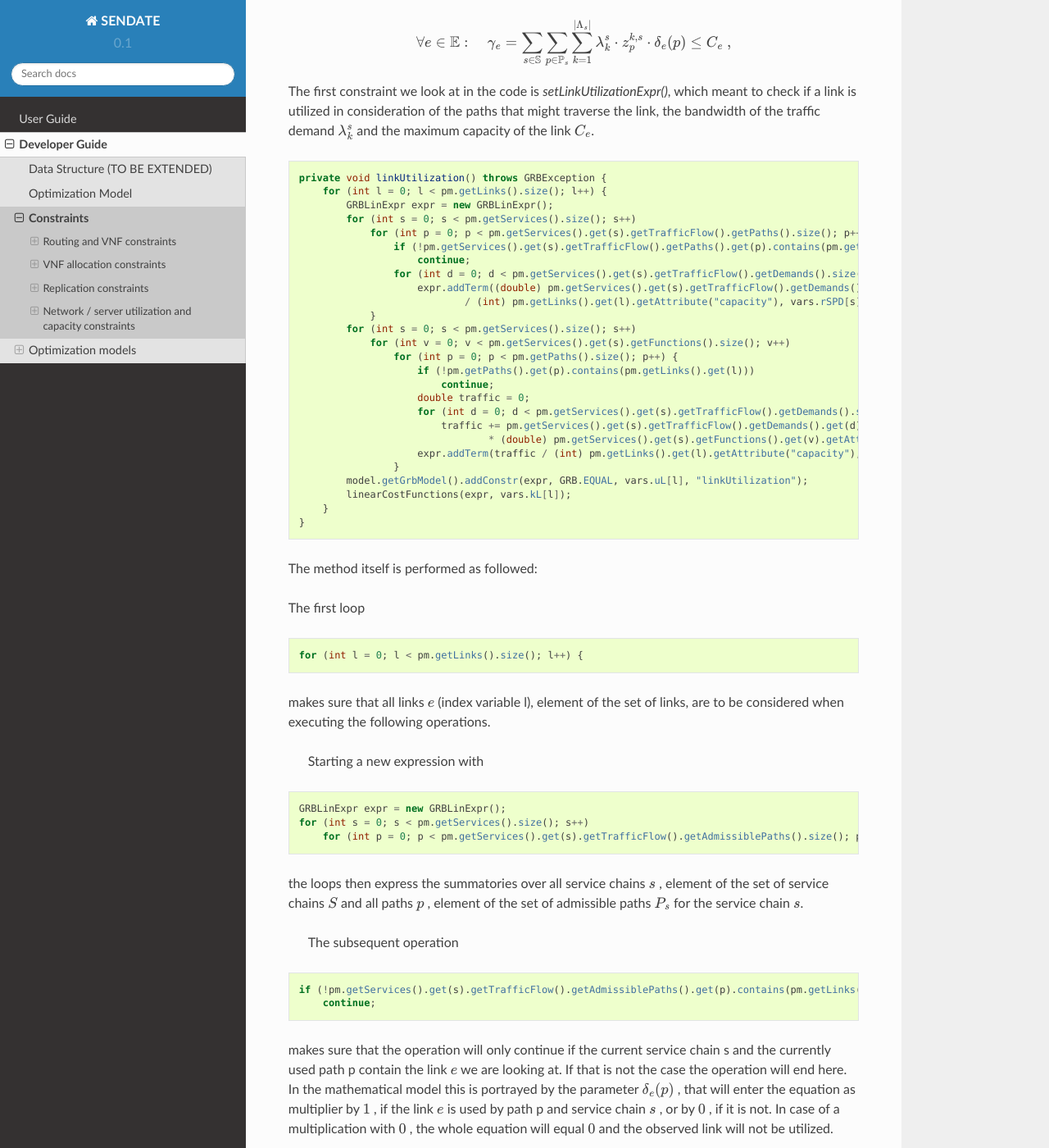
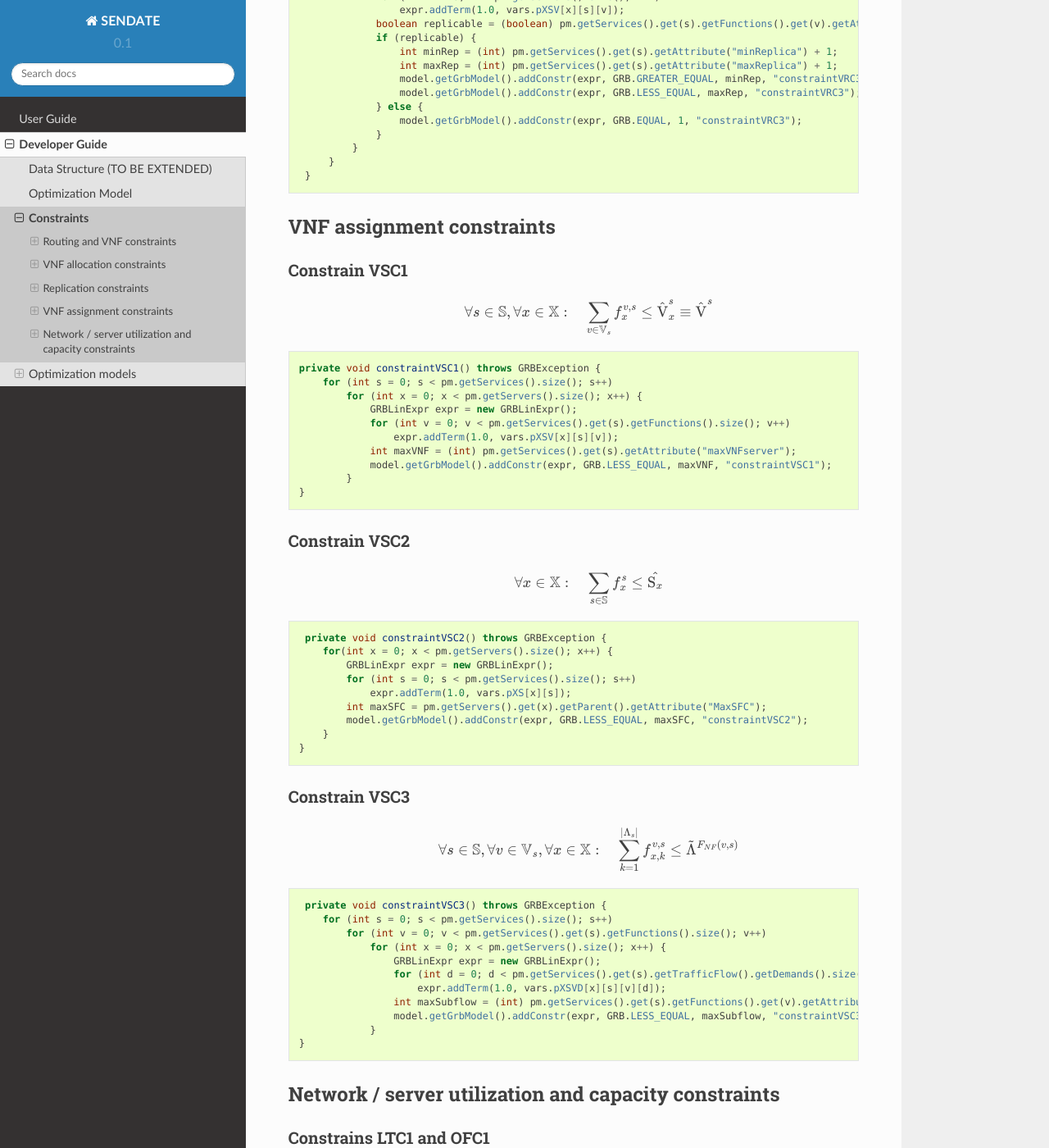
Before and after one commit to fcarp10/nsp4j-optimizer, a Sphinx documentation site: the page built from documentation/developer_guide/constraints.rst, in a window 1280 px wide and 1400 px high, scrolled down 13458 px. Shown: the whole window at 82% size. Built offline with Sphinx 7.4.7 and the Read the Docs theme 2.0.0, drawn with Linux system fonts in a browser that asks for light colours; some of the changed text lies outside the part shown.

Commit message:
docu5 17-12-2018

```diff
--- a/documentation/developer_guide/constraints.rst
+++ b/documentation/developer_guide/constraints.rst
@@ -267,6 +267,35 @@ A possible mathematical translation for this block could be
         \end{equation}
 
 Combining both inequations from the first and the second half of the method will result in the initial shown equation.
+
+
+
+Constrain VAI2
+^^^^^^^^^^^^^^
+
+.. math::
+    :nowrap:
+
+        \begin{equation}
+           \forall s \in \mathbb{S}, \forall x \in \mathbb{X}:  \quad \frac{ \sum_{ v \in \mathbb{V}_s}  f_{x}^{v,s} }  {\| \mathbb{V}_s \|} \leq  f_x^{s}  \leq \sum_{ v \in \mathbb{V}_s}  f_{x}^{v,s}
+        \end{equation}
+
+
+.. code-block:: java
+
+   private void constraintVAI2() throws GRBException {
+        for (int s = 0; s < pm.getServices().size(); s++)
+            for (int x = 0; x < pm.getServers().size(); x++) {
+                GRBLinExpr expr = new GRBLinExpr();
+                GRBLinExpr expr2 = new GRBLinExpr();
+                for (int v = 0; v < pm.getServices().get(s).getFunctions().size(); v++) {
+                    expr.addTerm(1.0, vars.pXSV[x][s][v]);
+                    expr2.addTerm(1.0 / pm.getServices().get(s).getFunctions().size(), vars.pXSV[x][s][v]);
+                }
+                model.getGrbModel().addConstr(expr, GRB.GREATER_EQUAL, vars.pXS[x][s], "constraintVAI2");
+                model.getGrbModel().addConstr(expr2, GRB.LESS_EQUAL, vars.pXS[x][s], "constraintVAI2");
+            }
+    }
 
 
 
@@ -726,7 +755,6 @@ The constrain defined by VRC1 is almost identical to constrain VRC2 described ab
 
 
 
-
 Constrain VRC3
 ^^^^^^^^^^^^^^
 
@@ -761,6 +789,88 @@ Constrain VRC3
     }
 
 
+
+
+
+VNF assignment constraints
+--------------------------
+
+Constrain VSC1
+^^^^^^^^^^^^^^
+
+
+.. math::
+    :nowrap:
+
+        \begin{equation} \label{max-server-vnf-chain}   \qquad
+        \forall s \in  \mathbb{S}, \forall x \in \mathbb{X}: \quad   \sum_{v \in  \mathbb{V}_s}  f_x^{v,s} \leq   \hat{\text{V}}^s_{x}  \equiv \hat{\text{V}}^s
+        \end{equation}
+
+
+.. code-block:: java
+
+    private void constraintVSC1() throws GRBException {
+        for (int s = 0; s < pm.getServices().size(); s++)
+            for (int x = 0; x < pm.getServers().size(); x++) {
+                GRBLinExpr expr = new GRBLinExpr();
+                for (int v = 0; v < pm.getServices().get(s).getFunctions().size(); v++)
+                    expr.addTerm(1.0, vars.pXSV[x][s][v]);
+                int maxVNF = (int) pm.getServices().get(s).getAttribute("maxVNFserver");
+                model.getGrbModel().addConstr(expr, GRB.LESS_EQUAL, maxVNF, "constraintVSC1");
+            }
+    }
+
+
+Constrain VSC2
+^^^^^^^^^^^^^^
+
+.. math::
+    :nowrap:
+
+        \begin{equation} \label{max-server-SFC-chain}   \qquad
+         \forall x \in \mathbb{X}: \quad   \sum_{s \in  \mathbb{S}}  f_x^s \leq  \hat{\text{S}_x}
+        \end{equation}
+
+
+.. code-block:: java
+
+     private void constraintVSC2() throws GRBException {
+        for(int x = 0; x < pm.getServers().size(); x++) {
+            GRBLinExpr expr = new GRBLinExpr();
+            for (int s = 0; s < pm.getServices().size(); s++)
+                expr.addTerm(1.0, vars.pXS[x][s]);
+            int maxSFC = pm.getServers().get(x).getParent().getAttribute("MaxSFC");
+            model.getGrbModel().addConstr(expr, GRB.LESS_EQUAL, maxSFC, "constraintVSC2");
+        }
+    }
+
+
+
+
+Constrain VSC3
+^^^^^^^^^^^^^^
+
+.. math::
+    :nowrap:
+
+        \begin{equation} \label{max-flow-vnf}  \qquad
+             \forall s \in \mathbb{S}, \forall v \in {\mathbb{V}_s}, \forall x \in \mathbb{X} :   \quad      \sum_{k=1}^{| \Lambda_s|}  f_{x,k}^{v,s} \leq     \tilde{\Lambda}^{F_{NF}(v,s)}
+        \end{equation}
+
+
+.. code-block:: java
+
+     private void constraintVSC3() throws GRBException {
+        for (int s = 0; s < pm.getServices().size(); s++)
+            for (int v = 0; v < pm.getServices().get(s).getFunctions().size(); v++)
+                for (int x = 0; x < pm.getServers().size(); x++) {
+                    GRBLinExpr expr = new GRBLinExpr();
+                    for (int d = 0; d < pm.getServices().get(s).getTrafficFlow().getDemands().size(); d++)
+                        expr.addTerm(1.0, vars.pXSVD[x][s][v][d]);
+                    int maxSubflow = (int) pm.getServices().get(s).getFunctions().get(v).getAttribute("maxsubflows");
+                    model.getGrbModel().addConstr(expr, GRB.LESS_EQUAL, maxSubflow, "constraintVSC3");
+                }
+    }
 
 
 
--- a/documentation/developer_guide/model.rst
+++ b/documentation/developer_guide/model.rst
@@ -73,7 +73,7 @@ The parameters and variables used on the following formulas are shown on the fol
 +--------------+--------------+--------------------------+---------------------------------------------------------------------------------------------------------+
 | maxSharedVNF | Integer      | :math:`\tilde{V}^f`      | int maxSharedVNF = (int) pm.getServices().get(s).getFunctions().get(v). getAttribute("maxSharedVNF")    |
 +--------------+--------------+--------------------------+---------------------------------------------------------------------------------------------------------+
-| maxInstance  | Integer      | :math:`\hat{\theta}^f`   | int maxInstances = (int) pm.getServices().get(s).getFunctions().get(v). getAttribute("maxInstances")    |
+| maxInstance  | Integer      | :math:`\hat{\Theta}^f`   | int maxInstances = (int) pm.getServices().get(s).getFunctions().get(v). getAttribute("maxInstances")    |
 +--------------+--------------+--------------------------+---------------------------------------------------------------------------------------------------------+
 | Parameters of traffic flows for SFC *s*                                                                                                                          |
 +--------------+--------------+--------------------------+---------------------------------------------------------------------------------------------------------+
```
Also changed, not shown: documentation/user_guide/input.rst (+8 -0 lines).
